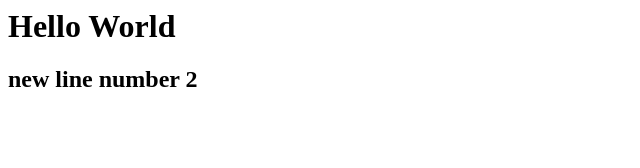
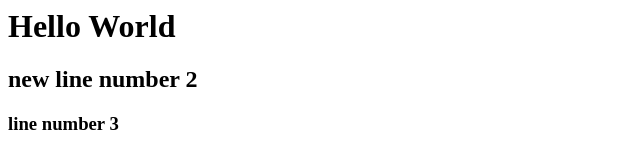
Before and after one commit to hitesh-itvedant/Sample, a plain HTML site: page index.html in a window 1280 px wide. Shown: the whole page, without its empty margins (0-640 px from the left). Drawn offline with Linux system fonts and the light colour scheme.

Commit message:
second commit

```diff
--- a/index.html
+++ b/index.html
@@ -1,2 +1,3 @@
 <h1> Hello World</h1>
 <h2>new line number 2</h2>
+<h3 >line number 3</h3>
```
